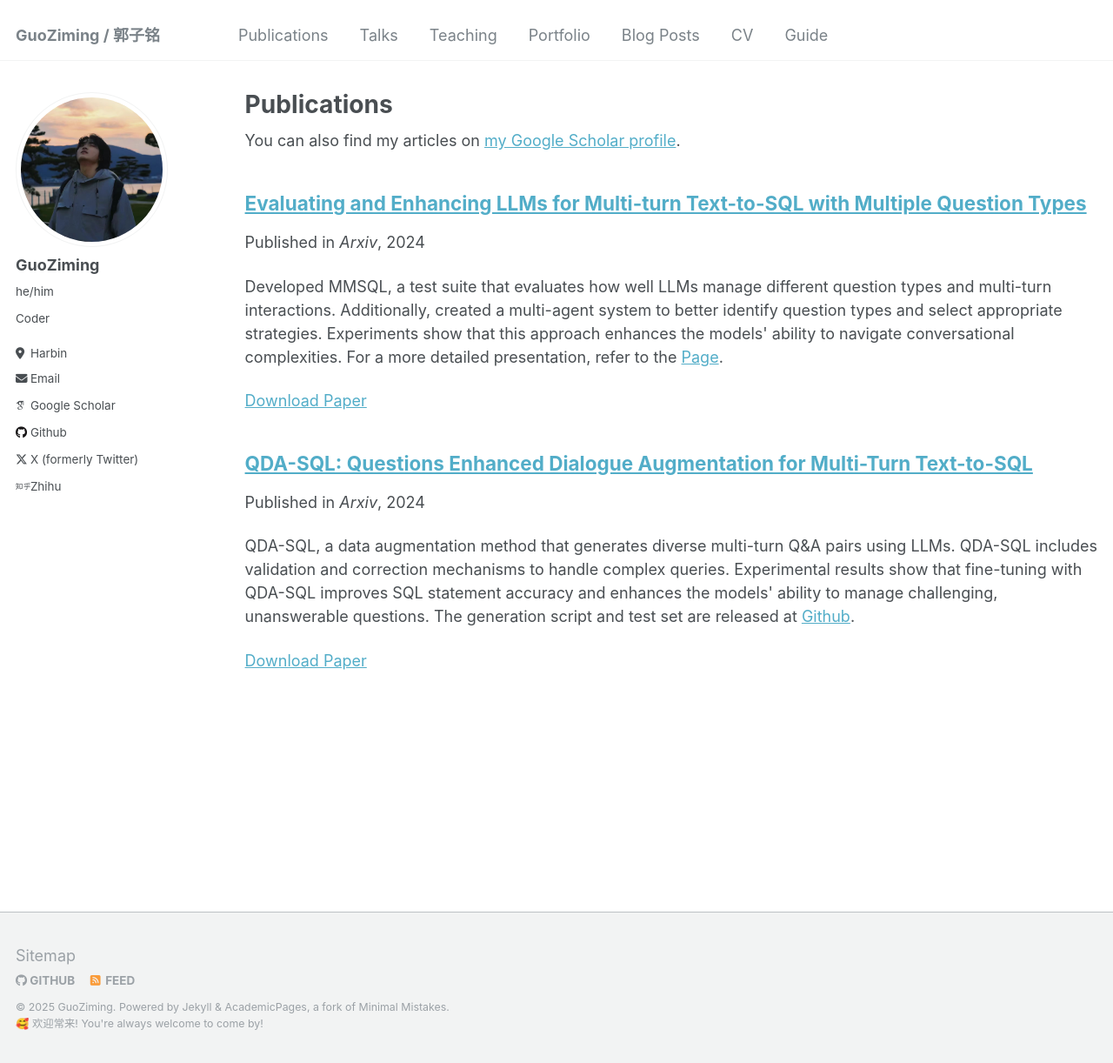
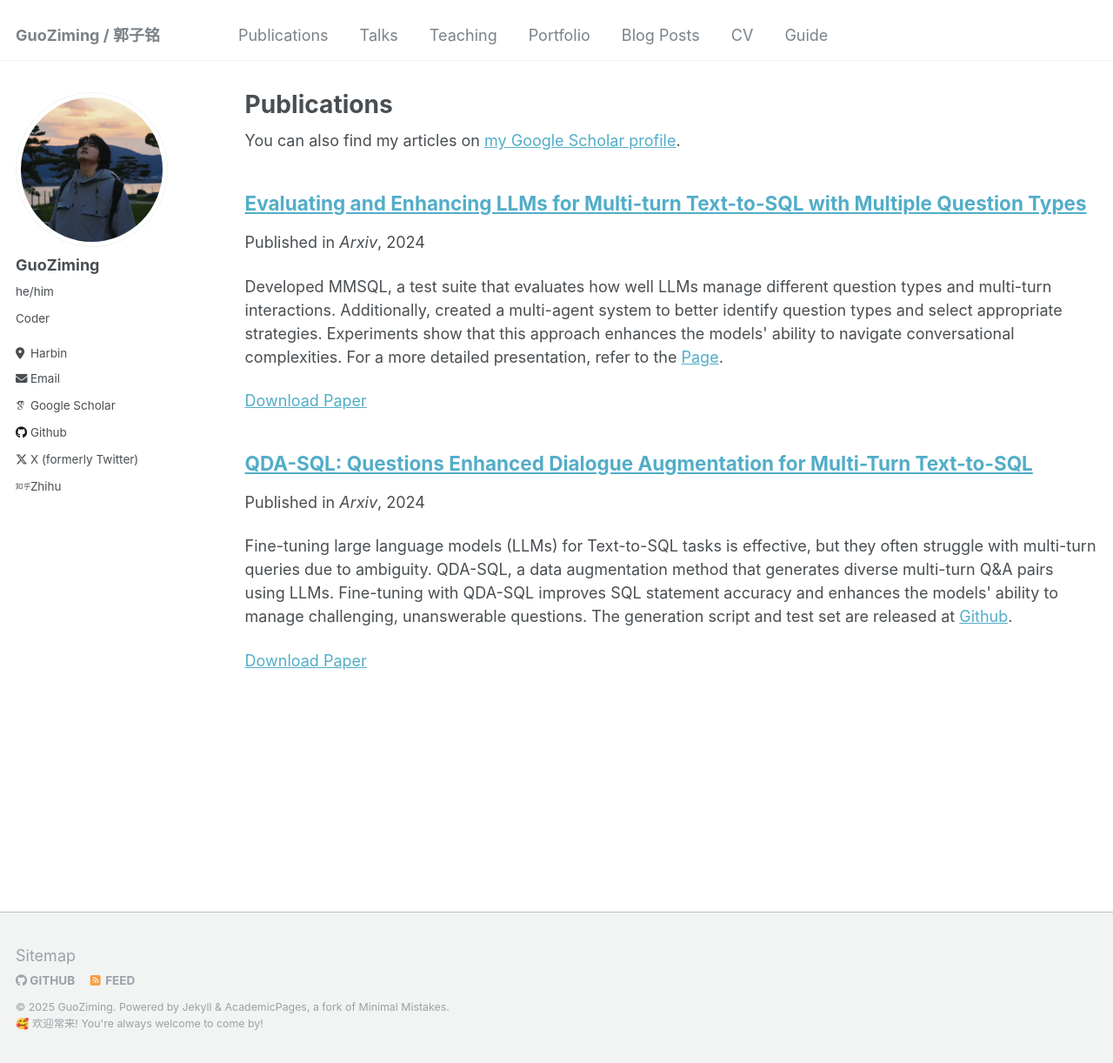
Before and after one commit to mcxiaoxiao/mcxiaoxiao.github.io, a Jekyll site: the page built from _pages/publications.md, in a window 1280 px wide and 1222 px high. Shown: the whole window at 87% size. Built offline with Jekyll 4.4.1, drawn with Linux system fonts in a browser that asks for light colours; some web fonts are replaced.

Commit message:
Update 2024-06-15-QDA-SQL-preprint.md

```diff
--- a/_publications/2024-06-15-QDA-SQL-preprint.md
+++ b/_publications/2024-06-15-QDA-SQL-preprint.md
@@ -2,7 +2,7 @@
 title: "QDA-SQL: Questions Enhanced Dialogue Augmentation for Multi-Turn Text-to-SQL"
 collection: publications
 permalink: /publication/QDA-SQL
-excerpt: 'QDA-SQL, a data augmentation method that generates diverse multi-turn Q&A pairs using LLMs. QDA-SQL includes validation and correction mechanisms to handle complex queries. Experimental results show that fine-tuning with QDA-SQL improves SQL statement accuracy and enhances the models&apos; ability to manage challenging, unanswerable questions. The generation script and test set are released at [Github](https://github.com/mcxiaoxiao/QDA-SQL).'
+excerpt: 'Fine-tuning large language models (LLMs) for Text-to-SQL tasks is effective, but they often struggle with multi-turn queries due to ambiguity. QDA-SQL, a data augmentation method that generates diverse multi-turn Q&A pairs using LLMs. Fine-tuning with QDA-SQL improves SQL statement accuracy and enhances the models&apos; ability to manage challenging, unanswerable questions. The generation script and test set are released at [Github](https://github.com/mcxiaoxiao/QDA-SQL).'
 date: 2024-06-15
 venue: 'Arxiv'
 paperurl: 'https://arxiv.org/abs/2406.10593'
```
